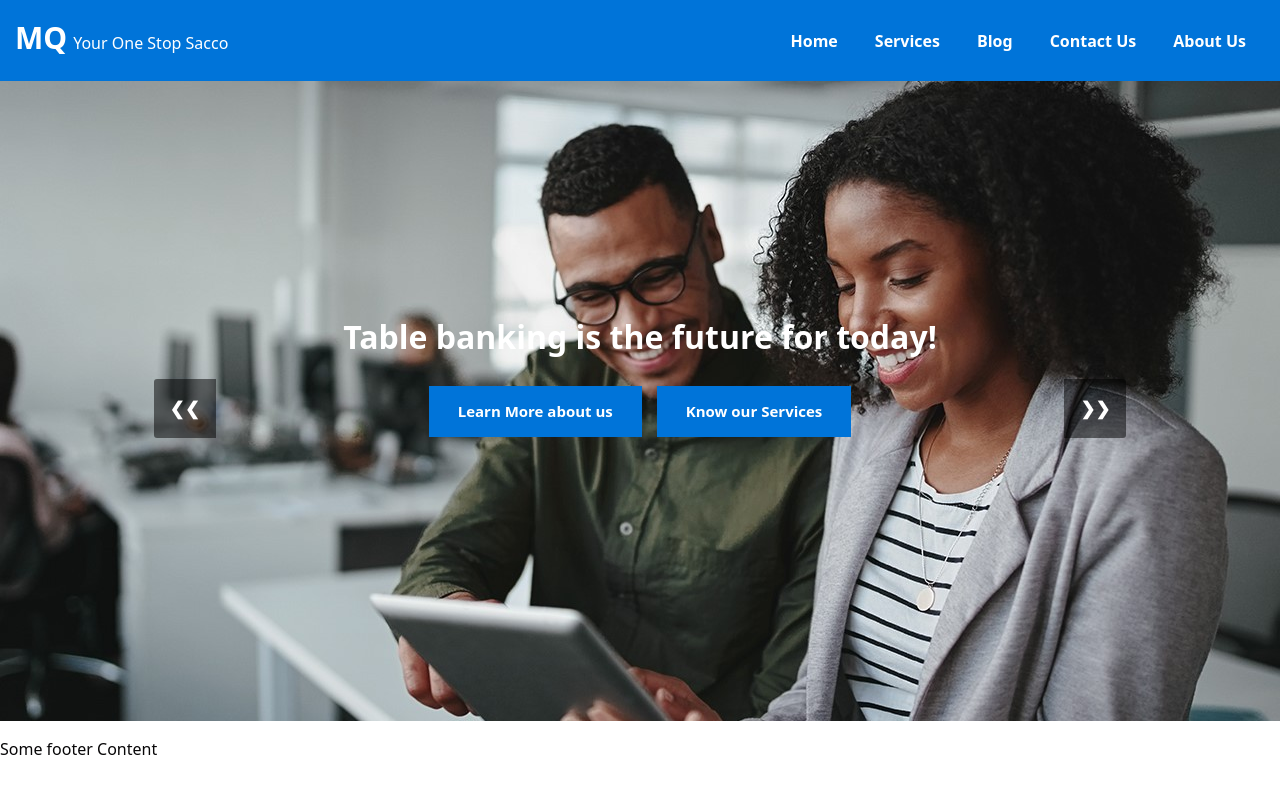
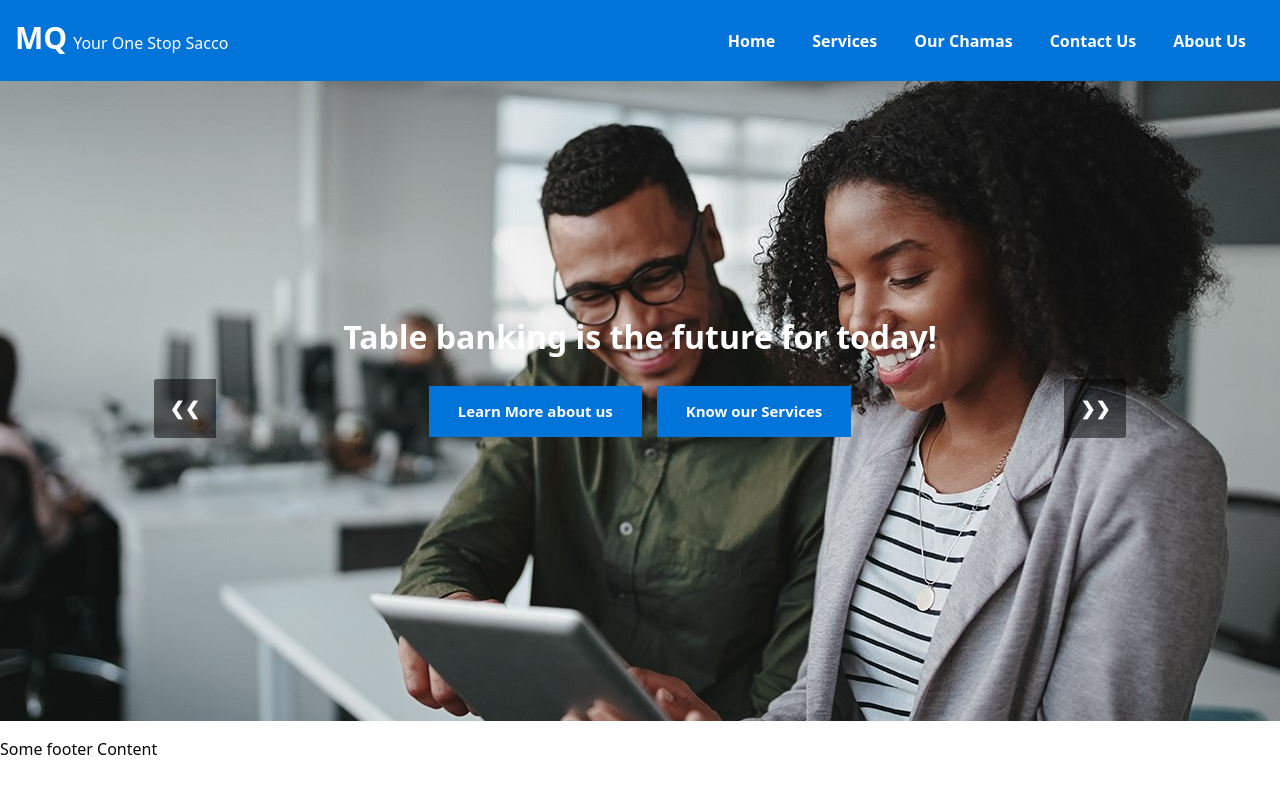
Before and after one commit to Samkipz/virtualSacco, a Next.js app in the folder vsacco/: page / in a window 1280 px wide. Shown: the top 794 px of the page. Built offline with nearby package versions, Linux system fonts and the light colour scheme.

Commit message:
fetched chamas List on the frontend

```diff
--- a/vsacco/app/ui/navbar/page.jsx
+++ b/vsacco/app/ui/navbar/page.jsx
@@ -37,7 +37,7 @@ const Navbar = ({admin}) => {
                   </ul> */}
               </li>
               <li className={styles.navItem}>
-                <Link href='/'>Blog</Link>
+                <Link href='/chamaList'>Our Chamas</Link>
               </li>
               <li className={styles.navItem}>
                 <Link href='/'>Contact Us</Link>
```
